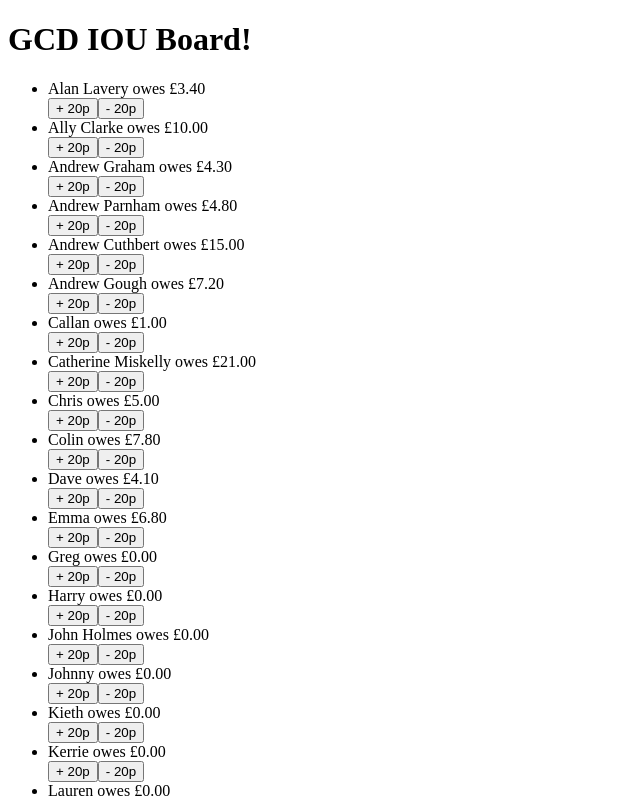
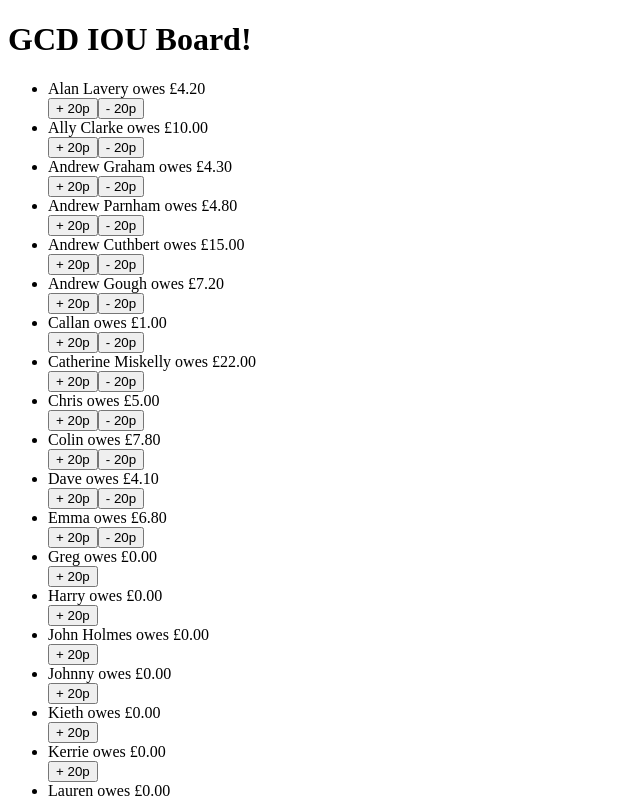
Before and after one commit to parnhammm/iou-board, a React (Create React App) app: page / in a window 1280 px wide. Shown: the top 798 px of the page, without its empty margins (0-640 px from the left). Built offline with nearby package versions, Linux system fonts and the light colour scheme; data requests are answered from the project's data file.

Commit message:
Some tidying up

```diff
--- a/db.json
+++ b/db.json
@@ -4,7 +4,7 @@
       "id": 1,
       "name": "Alan Lavery",
       "imgUrl": "",
-      "amountOwed": 3.4000000000000004
+      "amountOwed": 4.200000000000001
     },
     {
       "id": 2,
@@ -46,7 +46,7 @@
       "id": 8,
       "name": "Catherine Miskelly",
       "imgUrl": "",
-      "amountOwed": 21
+      "amountOwed": 21.999999999999996
     },
     {
       "id": 9,
--- a/src/Components/EmployeeView.tsx
+++ b/src/Components/EmployeeView.tsx
@@ -1,4 +1,4 @@
-import React from 'react';
+import React, {Component, JSXElementConstructor} from 'react';
 import Employee from '../Definitions/Employee';
 
 interface EmployeeProps {
@@ -50,10 +50,10 @@ class EmployeeView extends React.Component<EmployeeProps, EmployeeState> {
     };
 
     render() {
-        let minusElement = <button onClick={() => this.removeFromIOU()}>- 20p</button>;
-        // if (!this.state.showMinusButton) {
-        //     minusElement = null;
-        // }
+        let minusElement: JSX.Element | null = <button onClick={() => this.removeFromIOU()}>- 20p</button>;
+        if (this.state.showMinusButton) {
+            minusElement = null;
+        }
 
         return (
             <li key={this.state.employee.id}>
```
